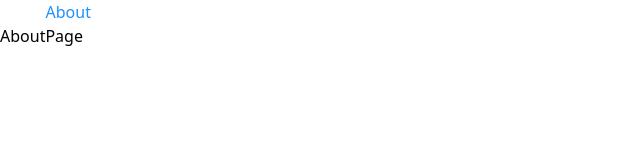
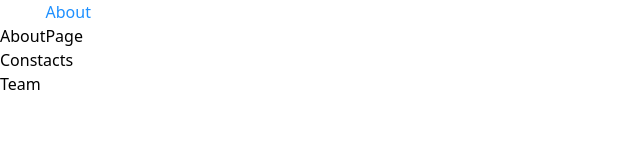
Before and after one commit to galibibr/react-router, a React (Vite) app: page /about in a window 1280 px wide. Shown: the top 160 px of the page, without its empty margins (0-640 px from the left). Built offline with nearby package versions, Linux system fonts and the light colour scheme; the HTML template or start-up script is replaced by a standard one.

Commit message:
nested routes in about page

```diff
--- a/src/App.jsx
+++ b/src/App.jsx
@@ -17,16 +17,22 @@ function App() {
       <Routes>
         <Route path="/" element={<Layout />}>
           <Route index element={<HomePage />} />
-          <Route path="about" element={<AboutPage />} />
-          <Route path="about-us" element={<Navigate to={'/about'} replace />} />
+          <Route path="about" element={<AboutPage />}>
+            <Route path="contacts" element={<p>Our contacts</p>} />
+            <Route path="team" element={<p>Our team</p>} />
+          </Route>
+          <Route path="about-us" element={<Navigate to={"/about"} replace />} />
           <Route path="blog" element={<BlogPage />} />
           <Route path="blog/:id" element={<SinglePage />} />
           <Route path="blog/:id/edit" element={<EditPost />} />
-          <Route path="blog/new" element={
-            <RequireAuth>
-              <CreatePost />
-            </RequireAuth>
-          } />
+          <Route
+            path="blog/new"
+            element={
+              <RequireAuth>
+                <CreatePost />
+              </RequireAuth>
+            }
+          />
           <Route path="login" element={<LoginPage />} />
         </Route>
       </Routes>
--- a/src/components/CustomLink.jsx
+++ b/src/components/CustomLink.jsx
@@ -2,7 +2,10 @@ import React from "react";
 import { Link, useMatch } from "react-router-dom";
 
 const CustomLink = ({ children, to, ...props }) => {
-  const match = useMatch(to);
+  const match = useMatch({
+    path: to,
+    end: to.length === 1
+  });
 
   return (
     <Link
--- a/src/pages/AboutPage.jsx
+++ b/src/pages/AboutPage.jsx
@@ -1,9 +1,22 @@
-import React from 'react'
+import React from "react";
+import { Link, Outlet } from "react-router-dom";
 
 const AboutPage = () => {
   return (
-    <div>AboutPage</div>
-  )
-}
+    <div>
+      <h1 className="font-bold text-center">AboutPage</h1>
+      <ul className="font-mono pl-5 list-disc">
+        <li>
+          <Link to={"contacts"}>Constacts</Link>
+        </li>
+        <li>
+          <Link to={"team"}>Team</Link>
+        </li>
+      </ul>
 
-export default AboutPage
+      <Outlet />
+    </div>
+  );
+};
+
+export default AboutPage;
```
Also changed, not shown: src/pages/BlogPage.jsx (+6 -2 lines).
